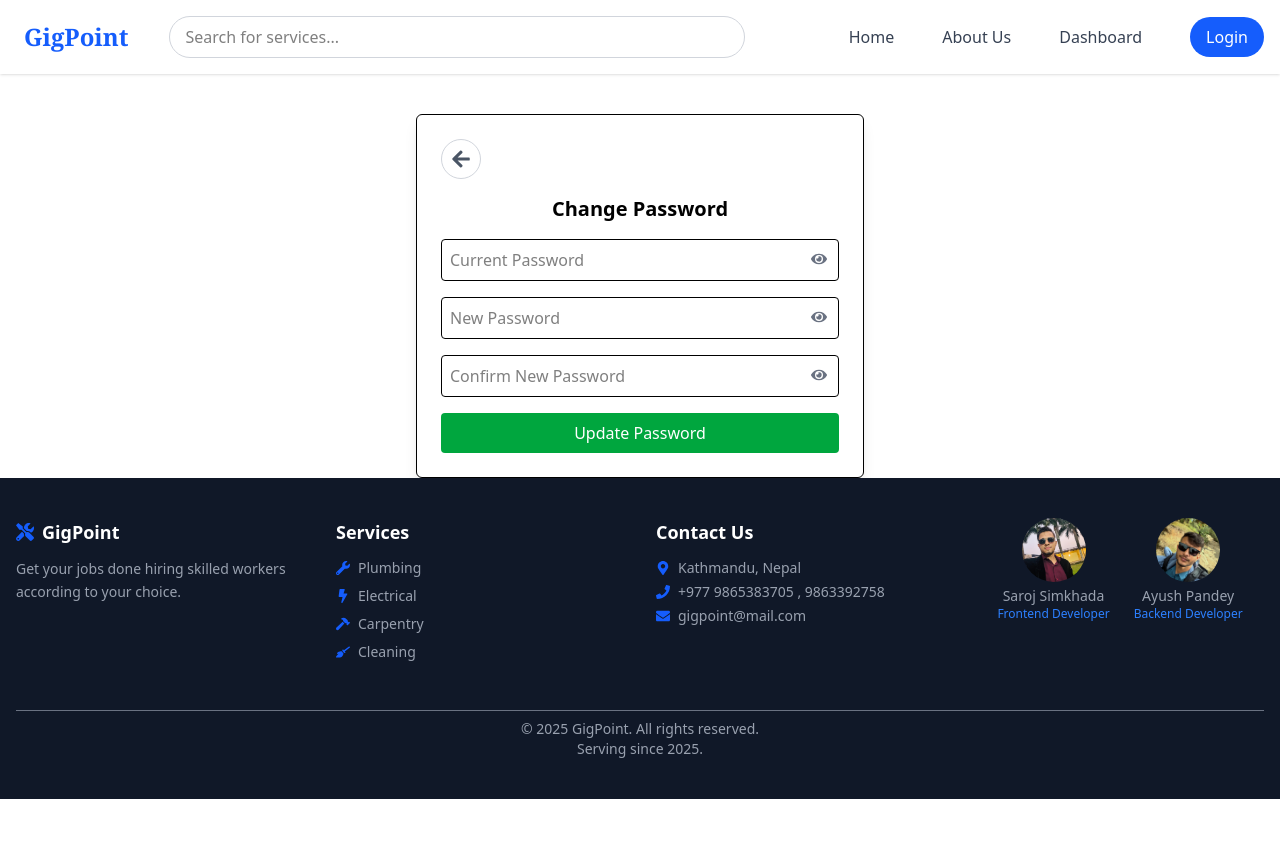
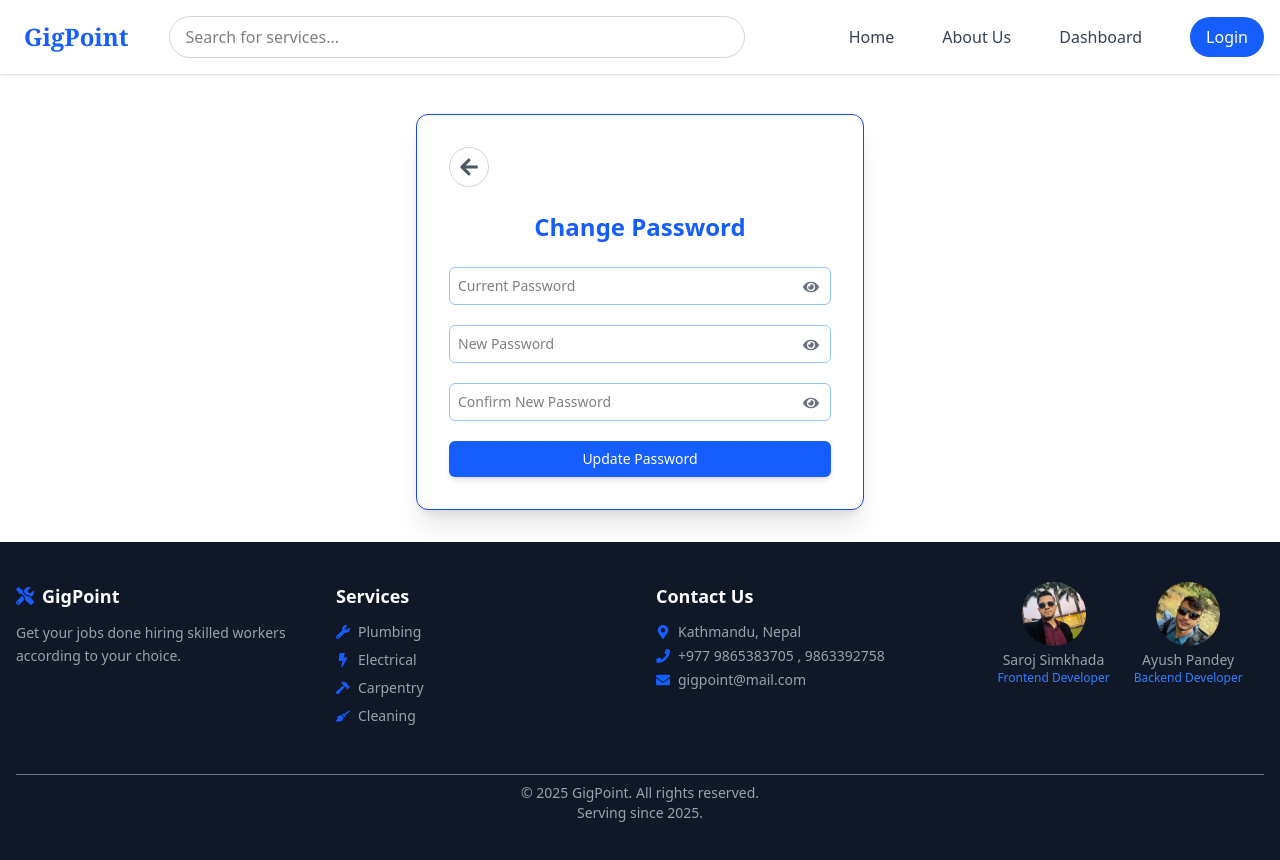
Before and after one commit to saroz-Xplore/gigpoint-frontend, a React (Vite) app: page /profile/change-password in a window 1280 px wide. Shown: the top 860 px of the page. Before the commit the page ends 800 px from the top, so only its background shows below. Built offline with nearby package versions, Linux system fonts and the light colour scheme; no server answers.

Commit message:
chnagepasswordvalidate

```diff
--- a/src/components/ChangePassword.jsx
+++ b/src/components/ChangePassword.jsx
@@ -1,6 +1,5 @@
 import React, { useState } from "react";
-import { FaArrowLeft } from "react-icons/fa";
-import { FaEye, FaEyeSlash } from "react-icons/fa";
+import { FaArrowLeft, FaEye, FaEyeSlash, FaCheckCircle } from "react-icons/fa";
 import { useNavigate } from "react-router-dom";
 
 const backendUrl = import.meta.env.VITE_BASE_URL;
@@ -64,91 +63,70 @@ const ChangePassword = () => {
   };
 
   return (
-    <div className="max-w-md mx-auto mt-10 p-6 bg-white shadow-lg rounded-md border">
+    <div className="max-w-md mx-auto mt-10 mb-8 p-8 bg-white rounded-xl shadow-xl border border-blue-700 text-center">
+
+      {success ? (
+        <div className="animate-fadeIn flex flex-col items-center gap-3 p-6 bg-green-50 border border-green-300 rounded-xl shadow-md">
+          <FaCheckCircle className="text-blue-600 text-5xl animate-bounce" />
+          <h2 className="text-xl font-bold text-blue-700">{message}</h2>
+          <p className="text-blue-600 text-sm">You can now log in with your new password.</p>
           <button
-        className="mb-4 flex items-center justify-center w-10 h-10 rounded-full border border-gray-300 text-gray-600 text-xl transition-colors duration-200 hover:bg-blue-600 hover:text-white"
+            onClick={() => navigate("/worker-dashboard")}
+            className="mt-4 px-6 py-2 bg-blue-600 hover:bg-blue-700 text-white rounded-md shadow-md transition cursor-pointer"
+          >
+            Go to dashboard
+          </button>
+        </div>
+      ) : (
+        <>
+          <button
+            className="mb-6 flex items-center justify-center w-10 h-10 rounded-full border border-gray-300 text-gray-600 text-xl transition-colors duration-200 hover:bg-blue-600 hover:text-white cursor-pointer"
             onClick={() => navigate("/update-profile")}
             aria-label="Back"
           >
             <FaArrowLeft />
           </button>
 
-      <h2 className="text-xl font-bold mb-4 text-center">Change Password</h2>
+          <h2 className="text-2xl font-bold mb-6 text-blue-600">Change Password</h2>
 
           {message && (
-        <p className={`mb-4 text-center ${success ? "text-green-600" : "text-blue-600"}`}>
-          {message}
-        </p>
+            <p className="mb-4 text-center text-blue-600">{message}</p>
           )}
 
-      {!success && (
-        <form onSubmit={handleSubmit} className="space-y-4">
-
-          <div className="relative">
+          <form onSubmit={handleSubmit} className="space-y-5">
+            {[
+              { name: "currentPassword", label: "Current Password", field: "current" },
+              { name: "newPassword", label: "New Password", field: "new" },
+              { name: "confirmPassword", label: "Confirm New Password", field: "confirm" },
+            ].map(({ name, label, field }) => (
+              <div key={name} className="relative">
                 <input
-              type={showPassword.current ? "text" : "password"}
-              name="currentPassword"
-              placeholder="Current Password"
-              value={formData.currentPassword}
+                  type={showPassword[field] ? "text" : "password"}
+                  name={name}
+                  placeholder={label}
+                  value={formData[name]}
                   onChange={handleChange}
-              className="w-full p-2 border rounded pr-10"
+                  className="w-full p-2 border border-blue-300 rounded-md pr-10 focus:ring-1 focus:ring-blue-400 focus:outline-none text-sm"
                   required
                 />
                 <button
                   type="button"
-              onClick={() => toggleVisibility("current")}
+                  onClick={() => toggleVisibility(field)}
                   className="absolute right-3 top-3 text-gray-500"
                 >
-              {showPassword.current ? <FaEyeSlash /> : <FaEye />}
+                  {showPassword[field] ? <FaEyeSlash /> : <FaEye />}
                 </button>
               </div>
-
-          <div className="relative">
-            <input
-              type={showPassword.new ? "text" : "password"}
-              name="newPassword"
-              placeholder="New Password"
-              value={formData.newPassword}
-              onChange={handleChange}
-              className="w-full p-2 border rounded pr-10"
-              required
-            />
-            <button
-              type="button"
-              onClick={() => toggleVisibility("new")}
-              className="absolute right-3 top-3 text-gray-500"
-            >
-              {showPassword.new ? <FaEyeSlash /> : <FaEye />}
-            </button>
-          </div>
-
-
-          <div className="relative">
-            <input
-              type={showPassword.confirm ? "text" : "password"}
-              name="confirmPassword"
-              placeholder="Confirm New Password"
-              value={formData.confirmPassword}
-              onChange={handleChange}
-              className="w-full p-2 border rounded pr-10"
-              required
-            />
-            <button
-              type="button"
-              onClick={() => toggleVisibility("confirm")}
-              className="absolute right-3 top-3 text-gray-500"
-            >
-              {showPassword.confirm ? <FaEyeSlash /> : <FaEye />}
-            </button>
-          </div>
+            ))}
 
             <button
               type="submit"
-            className="w-full bg-green-600 hover:bg-green-700 text-white py-2 rounded"
+              className="w-full bg-blue-600 hover:bg-blue-700 text-white py-2 rounded-md text-sm transition shadow-md cursor-pointer"
             >
               Update Password
             </button>
           </form>
+        </>
       )}
     </div>
   );
--- a/src/components/WorkerProfileUpdate.jsx
+++ b/src/components/WorkerProfileUpdate.jsx
@@ -161,7 +161,7 @@ const WorkerProfileUpdate = () => {
         <div className="flex flex-col sm:flex-row sm:justify-between gap-4 mt-6">
           <button
             type="submit"
-            className="flex-1 bg-blue-600 hover:bg-blue-700 text-white py-2 rounded-md text-sm transition shadow-md"
+            className="flex-1 bg-blue-600 hover:bg-blue-700 text-white py-2 rounded-md text-sm transition shadow-md cursor-pointer"
           >
             Update Profile
           </button>
@@ -169,7 +169,7 @@ const WorkerProfileUpdate = () => {
           <button
             type="button"
             onClick={() => navigate("/profile/change-password")}
-            className="flex-1 border border-blue-600 text-blue-600 hover:bg-blue-600 hover:text-white py-2 rounded-md text-sm transition shadow-md"
+            className="flex-1 border border-blue-600 text-blue-600 hover:bg-blue-600 hover:text-white py-2 rounded-md text-sm transition shadow-md cursor-pointer"
           >
             Change Password
           </button>
```
Lines whose indentation alone changed are shown as unchanged.
